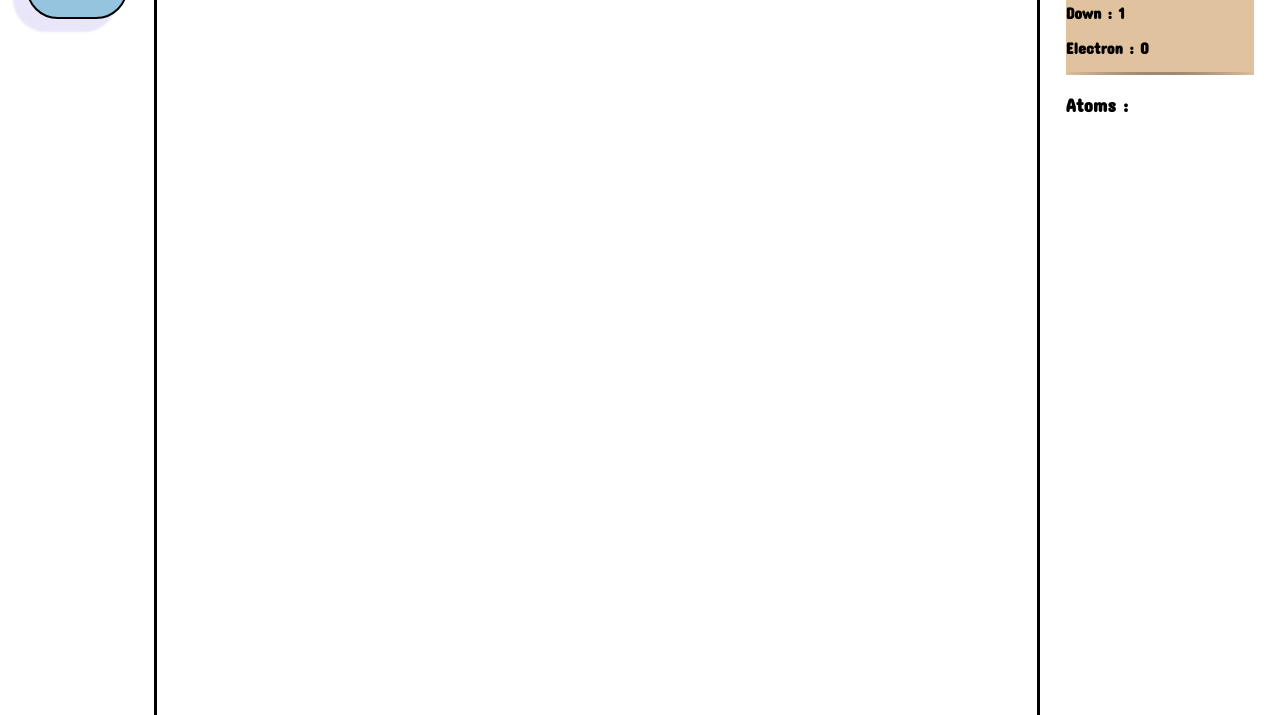
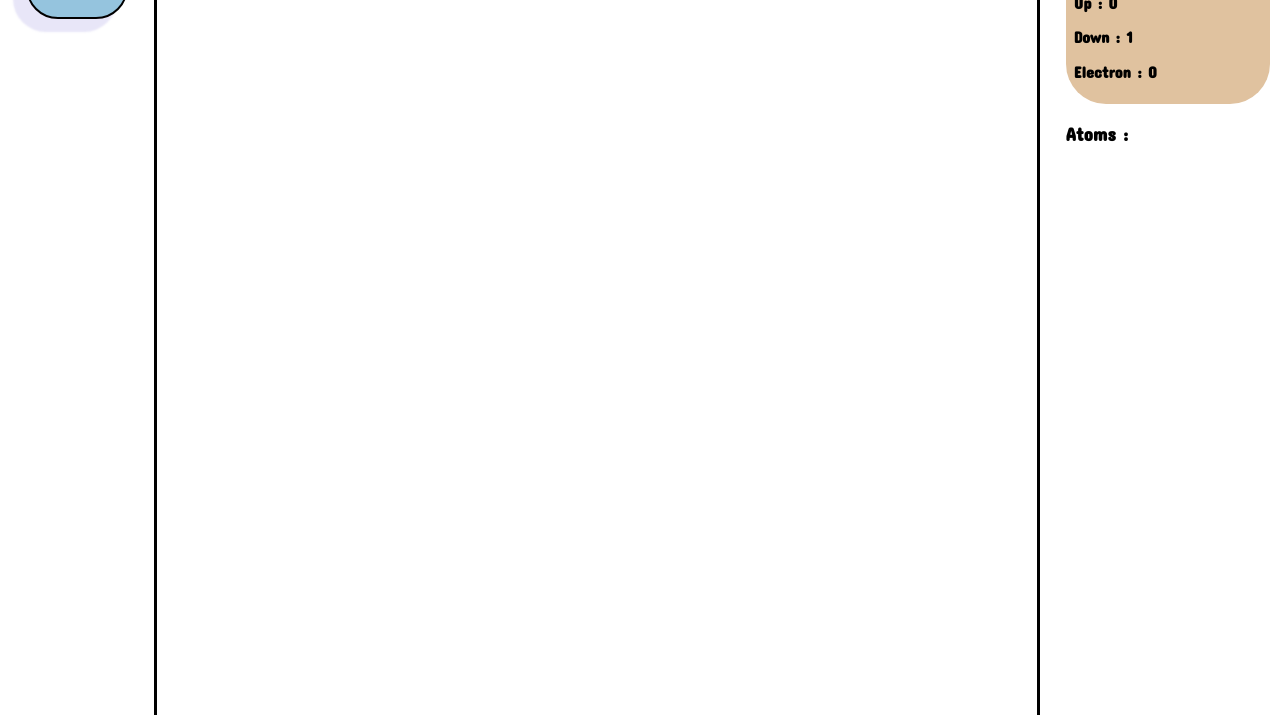
Before and after one commit to Teilchenchaos/web, a plain HTML site: page client/index.html in a window 1280 px wide. Shown: the part 85-800 px from the top of the page. Drawn offline with Linux system fonts and the light colour scheme.

Commit message:
betterify css

```diff
--- a/client/css/index.css
+++ b/client/css/index.css
@@ -25,12 +25,11 @@ body {
 }
 
 #rightPart-particles {
-  width: 100%;
-  border-bottom-style: solid;
-  border-image:
-    radial-gradient(rgb(1, 0, 2),
-      rgba(0, 0, 0, 0)) 1 1%;
+    margin-top: 2vh;
+    width: 100%;
     background-color: #e0c29f;
+    border-radius: 5vh;
+    padding: 1vh;
 }
 
 #leftPart {
```
